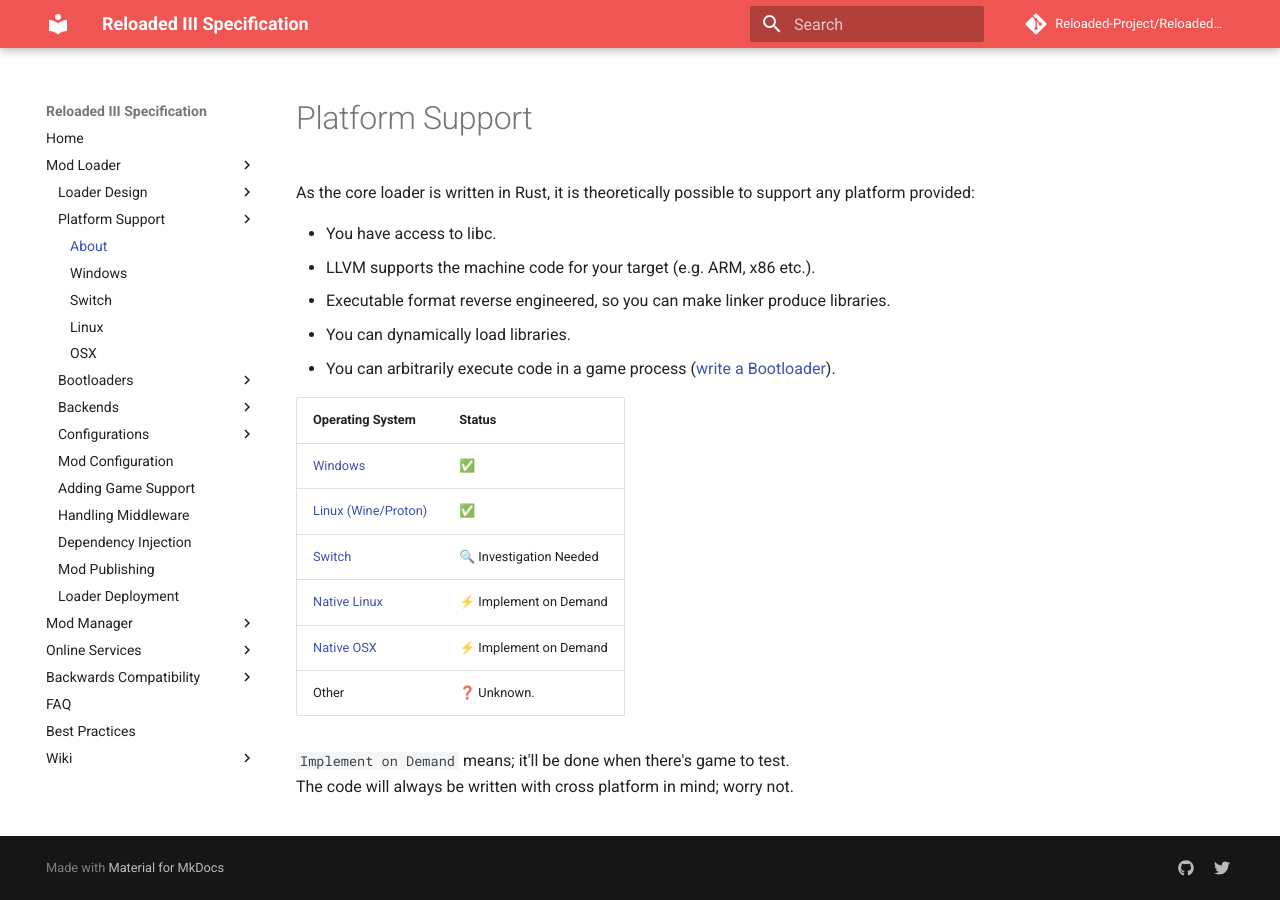
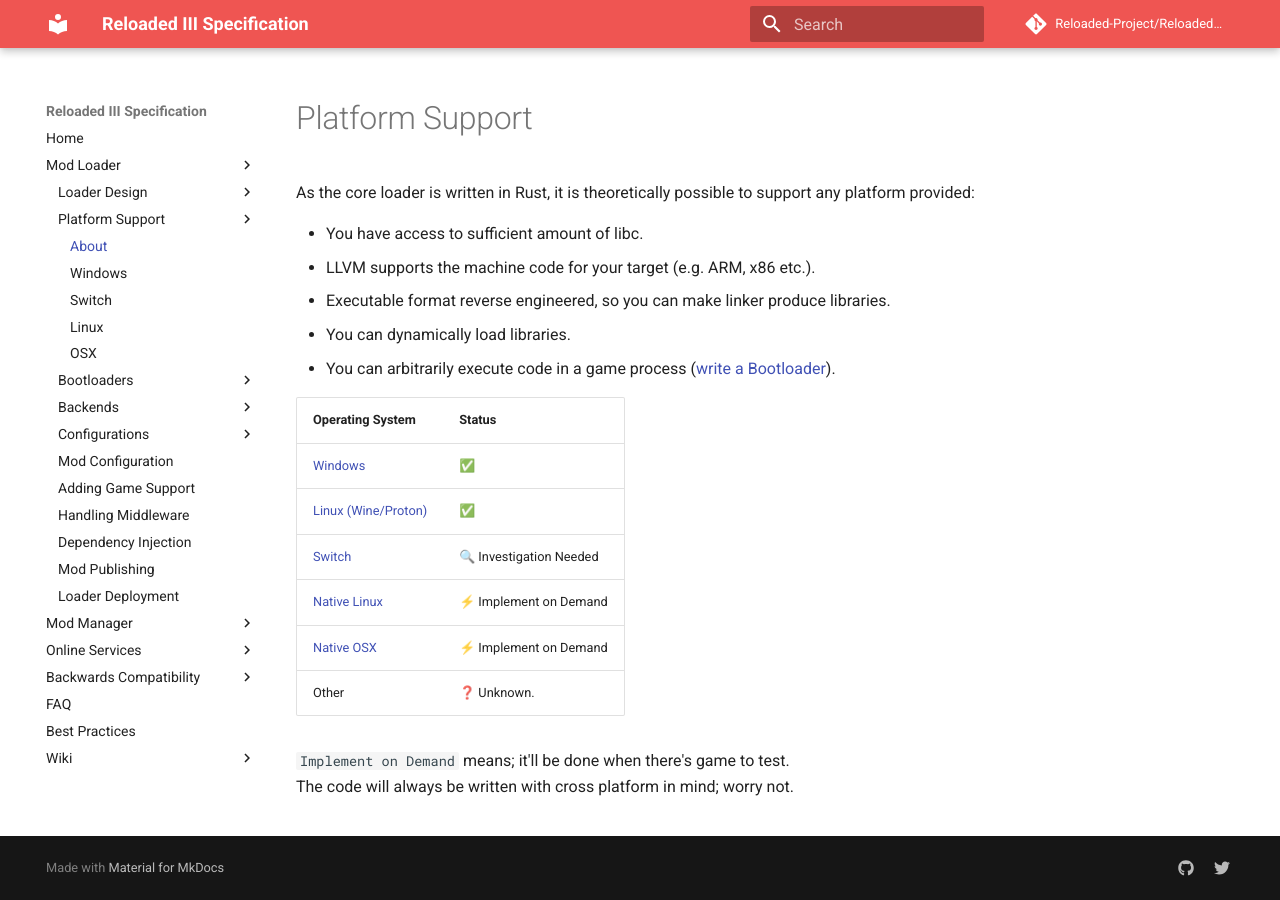
Before and after one commit to Reloaded-Project/Reloaded-III, an MkDocs documentation site: the page built from docs/Loader/Platforms/About.md, in a window 1280 px wide. Built offline with MkDocs 1.6.1 and Material for MkDocs 9.7.7, drawn with Linux system fonts in a browser that asks for light colours; comment, search, counter and statistics services are not loaded.

Commit message:
Added: Emphasis on 'Sufficient amount of libc'

```diff
--- a/docs/Loader/Platforms/About.md
+++ b/docs/Loader/Platforms/About.md
@@ -2,7 +2,7 @@
 
 As the core loader is written in Rust, it is theoretically possible to support any platform provided:
 
-- You have access to libc.
+- You have access to sufficient amount of libc.
 - LLVM supports the machine code for your target (e.g. ARM, x86 etc.).
 - Executable format reverse engineered, so you can make linker produce libraries.
 - You can dynamically load libraries.
```
